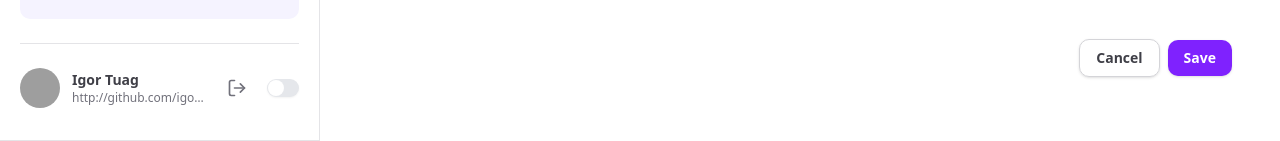
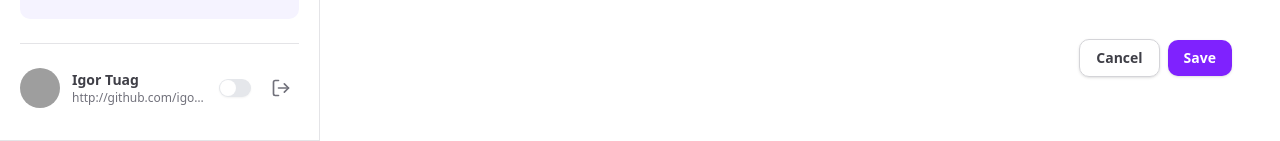
Before and after one commit to igortuag/tailwind-next, a Next.js app: page / in a window 1280 px wide. Shown: the part 1579-1720 px from the top of the page. Built offline with nearby package versions, Linux system fonts and the light colour scheme; grey boxes are pictures that could not be loaded.

Commit message:
Reorder Logout button in Profile component for improved layout consistency

```diff
--- a/src/components/Sidebar/Profile.tsx
+++ b/src/components/Sidebar/Profile.tsx
@@ -23,10 +23,6 @@ export default function Profile() {
           </a>
         </span>
       </div>
-      <Button type="button" variant="ghost">
-        <LogOut className="w-5 h-5 text-zinc-500" />
-        <span className="sr-only">Logout</span>
-      </Button>
       <Switch
         onCheckedChange={(checked) => setTheme(checked ? "dark" : "light")}
         defaultChecked={
@@ -40,6 +36,10 @@ export default function Profile() {
         <span className="sr-only hidden data-[state=checked]:inline">Dark</span>
         <span className="data-[state=checked]:translate-x-5 pointer-events-none inline-block h-5 w-5 transform rounded-full bg-white shadow ring-0 transition-transform" />
       </Switch>
+      <Button type="button" variant="ghost">
+        <LogOut className="w-5 h-5 text-zinc-500" />
+        <span className="sr-only">Logout</span>
+      </Button>
     </div>
   );
 }
```
